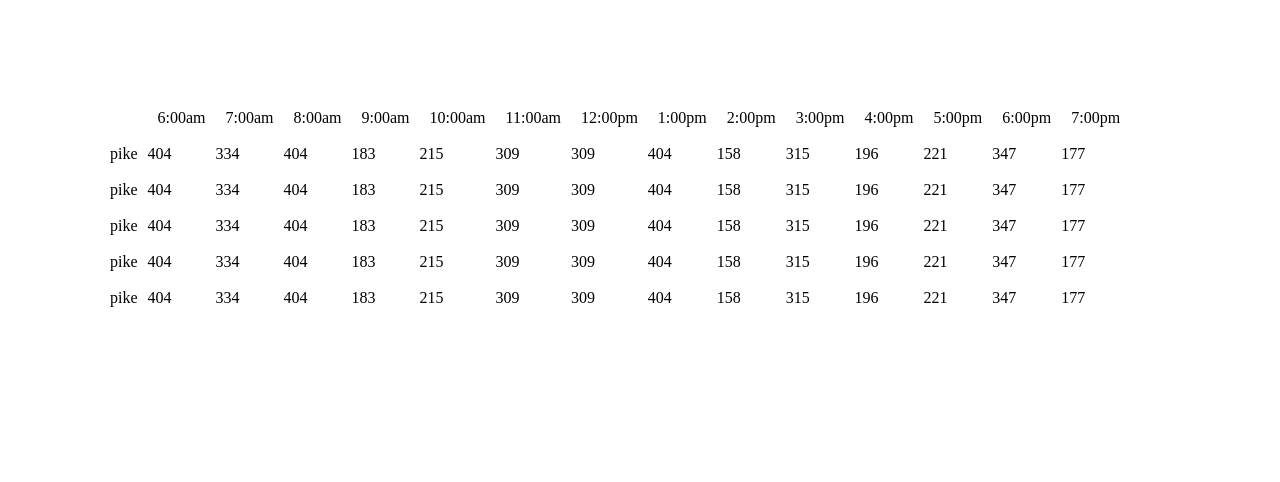
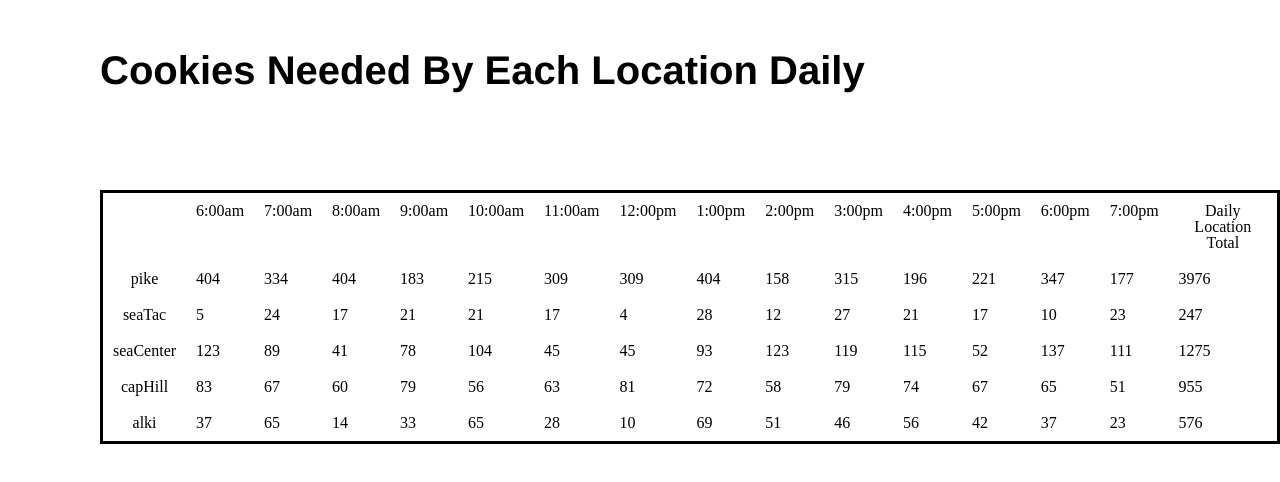
Before and after one commit to montgomeryrd/cookie-stand, a plain HTML site: page tuesday-sales.html in a window 1280 px wide. Drawn offline with Linux system fonts and the light colour scheme.

Commit message:
Assignment 7

```diff
--- a/style.css
+++ b/style.css
@@ -17,11 +17,26 @@ header {
 }
 */
 
+h1 {
+  margin-top:50px;
+  margin-left:100px;
+  font-size: 40px;
+  font-family: helvetica;
+  font-weight: bold;
+}
+
 table {
   margin-left: 100px;
   margin-top: 100px;
+  border-style: solid;
+  border-width: 3px;
+  border-radius: 3px;
 }
 
 th {
   padding: 10px;
 }
+
+td {
+  padding: 10px;
+}
--- a/tuesday-sales.html
+++ b/tuesday-sales.html
@@ -8,9 +8,9 @@
   </head>
   <body>
     <!--content-->
+    <h1>Cookies Needed By Each Location Daily</h1>
     <table id="shell">
       <thead>
-        <tr>
         <th></th>
         <th>6:00am</th>
         <th>7:00am</th>
@@ -26,7 +26,7 @@
         <th>5:00pm</th>
         <th>6:00pm</th>
         <th>7:00pm</th>
-        </tr>
+        <th>Daily Location Total</th>
       </thead>
       <tbody id="table_content">
 
--- a/tuesday.js
+++ b/tuesday.js
@@ -9,7 +9,7 @@ function Stores(name, minCustomers, maxCustomers, avg){
   this.hoursOperation = ['6am', '7am', '8am', '9am', '10am', '11am', '12pm', '1pm', '2pm', '3pm', '4pm', '5pm', '6pm', '7pm'];
 };
 
-//My function that calculates projected sales per hour and total sales
+//My method that calculates projected sales per hour and total sales
 Stores.prototype.hourlySales = function(){
   this.salesAmounts = [];
   this.totalHourlySales = 0;
@@ -27,11 +27,11 @@ Stores.prototype.hourlySales = function(){
 };
 
 var table = document.getElementById('table_content');
-var data = [];
 
-//My function to push data into data array
-Stores.prototype.rows = function() {
-  for (var i = 0 ; i < this.salesAmounts.length ; i++){
+//My method to push data into data array
+Stores.prototype.rows = function(){
+  var data = [];
+  for (var i = 0 ; i < 17 ; i++){
     data.push('<th>' + this.name + '</th>' +
     '<td>' + this.salesAmounts[0] + '</td>' +
     '<td>' + this.salesAmounts[1] + '</td>' +
@@ -46,7 +46,8 @@ Stores.prototype.rows = function() {
     '<td>' + this.salesAmounts[10] + '</td>' +
     '<td>' + this.salesAmounts[11] + '</td>' +
     '<td>' + this.salesAmounts[12] + '</td>' +
-    '<td>' + this.salesAmounts[13] + '</td>');
+    '<td>' + this.salesAmounts[13] + '</td>' +
+    '<td>' + this.totalHourlySales + '</td>');
   }
 
   //append to html
@@ -80,7 +81,7 @@ var alki = new Stores('alki', 2, 16, 4.6);
 alki.hourlySales();
 alki.rows();
 
-//Push new objects into the stores array
+//Push new objects into the store array
 var store = [];
 
 store.push(pike);
```
Lines whose indentation alone changed are shown as unchanged.
